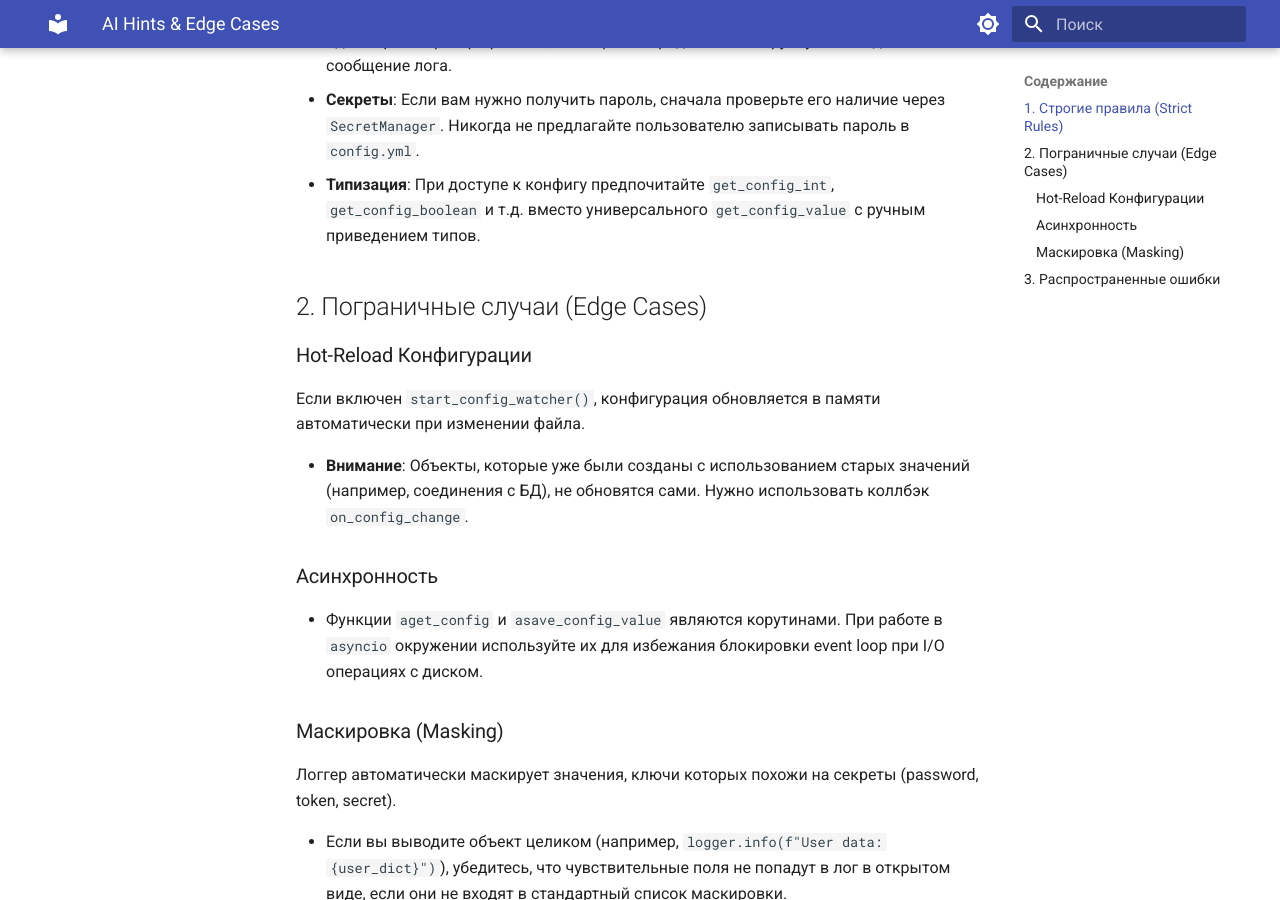
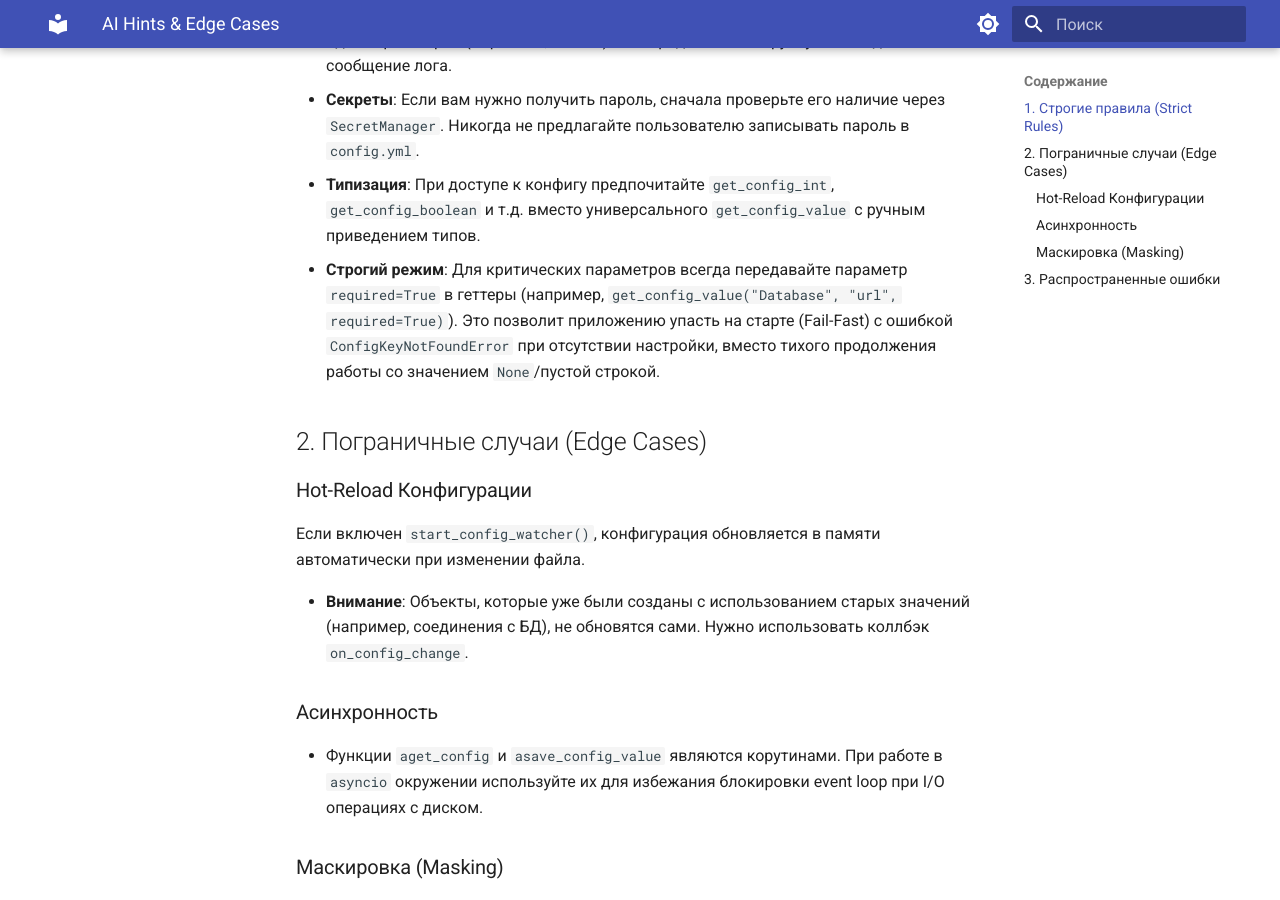
Before and after one commit to Chu4hel/chutils, an MkDocs documentation site: the page built from docs/ai_hints.md, in a window 1280 px wide and 900 px high, scrolled down 486 px. Built offline with MkDocs 1.6.1 and Material for MkDocs 9.7.7, drawn with Linux system fonts in a browser that asks for light colours.

Commit message:
docs: Добавить CLI команду secrets get и строгий режим в руководства для ИИ

```diff
--- a/docs/ai_hints.md
+++ b/docs/ai_hints.md
@@ -5,8 +5,8 @@
 > [!IMPORTANT]
 > При написании кода и решении задач всегда обращайтесь
 > к [Банку few-shot примеров](file:///D:/PROJECTS/chutils/docs/ai_examples/README.md) (`docs/ai_examples/`). В нем
-> представлены готовые пары правильных и ошибочных паттернов для обработки ошибок, конфигурации и логирования в контексте
-> стандартов `chutils`.
+> представлены готовые пары правильных и ошибочных паттернов для обработки ошибок, конфигурации и логирования в
+> контексте стандартов `chutils`.
 
 ## 1. Строгие правила (Strict Rules)
 
@@ -16,6 +16,10 @@
   предлагайте пользователю записывать пароль в `config.yml`.
 - **Типизация**: При доступе к конфигу предпочитайте `get_config_int`, `get_config_boolean` и т.д. вместо универсального
   `get_config_value` с ручным приведением типов.
+- **Строгий режим**: Для критических параметров всегда передавайте параметр `required=True` в геттеры (например,
+  `get_config_value("Database", "url", required=True)`). Это позволит приложению упасть на старте (Fail-Fast) с ошибкой
+  `ConfigKeyNotFoundError` при отсутствии настройки, вместо тихого продолжения работы со значением `None`/пустой
+  строкой.
 
 ## 2. Пограничные случаи (Edge Cases)
 
```
Also changed, not shown: docs/INTEGRATION_AI.md (+13 -7 lines).
